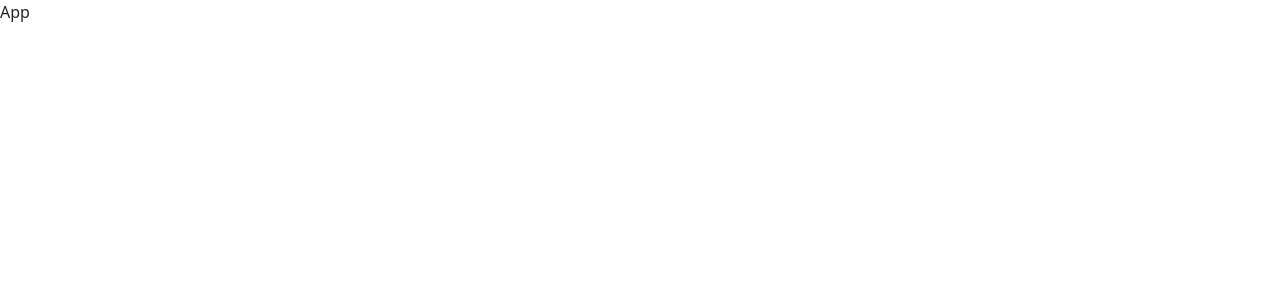
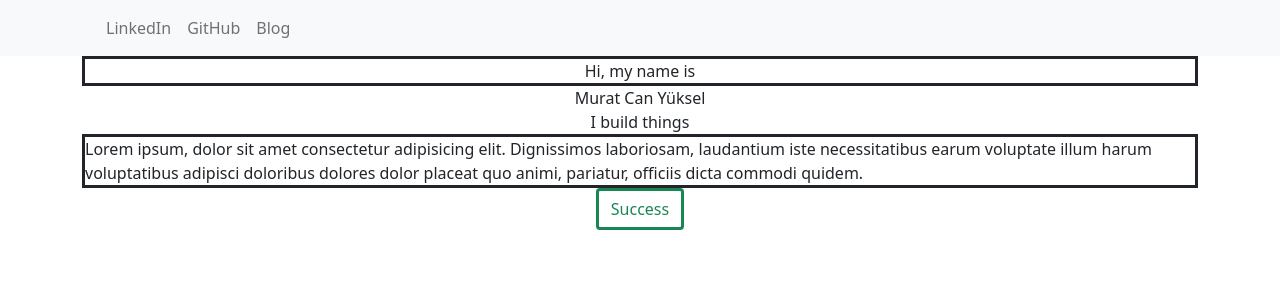
Before and after one commit to muratcan-yuksel/portfolio-brittany, a React (Vite) app: page / in a window 1280 px wide. Shown: the top 300 px of the page. Built offline with nearby package versions, Linux system fonts and the light colour scheme; the HTML template or start-up script is replaced by a standard one.

Commit message:
start with landing

```diff
--- a/src/App.jsx
+++ b/src/App.jsx
@@ -1,8 +1,16 @@
 import React from "react";
 import "bootstrap/dist/css/bootstrap.min.css";
+//components
+import Navbar from "./components/Navbar.jsx";
+import Landing from "./components/Landing.jsx";
 
 const App = () => {
-  return <div>App</div>;
+  return (
+    <div>
+      <Navbar />
+      <Landing />
+    </div>
+  );
 };
 
 export default App;
--- /dev/null
+++ b/src/components/Landing.jsx
@@ -0,0 +1,42 @@
+import React from "react";
+import { Container, Row, Col, Button } from "react-bootstrap";
+import "../styles/landing.css";
+
+const Landing = () => {
+  return (
+    <div>
+      <Container>
+        <Row>
+          <Col xs={12}>
+            <div className="hello d-flex justify-content-center">
+              Hi, my name is
+            </div>
+          </Col>
+          <Col xs={12}>
+            <div className="title d-flex justify-content-center">
+              Murat Can Yüksel
+            </div>
+          </Col>{" "}
+          <Col xs={12}>
+            <div className="title d-flex justify-content-center">
+              I build things
+            </div>
+          </Col>
+          <Col>
+            <div className="para d-flex justify-content-center">
+              Lorem ipsum, dolor sit amet consectetur adipisicing elit.
+              Dignissimos laboriosam, laudantium iste necessitatibus earum
+              voluptate illum harum voluptatibus adipisci doloribus dolores
+              dolor placeat quo animi, pariatur, officiis dicta commodi quidem.
+            </div>
+          </Col>
+          <Col xs={12} className="d-flex justify-content-center">
+            <Button variant="outline-success  ">Success</Button>{" "}
+          </Col>
+        </Row>
+      </Container>
+    </div>
+  );
+};
+
+export default Landing;
--- a/src/components/Navbar.jsx
+++ b/src/components/Navbar.jsx
@@ -1,7 +1,52 @@
 import React from "react";
+// import Button from "react-bootstrap/Button";
+import "bootstrap/dist/css/bootstrap.min.css";
+import { Navbar, Nav, NavDropdown, Container } from "react-bootstrap";
 
-const Navbar = () => {
-  return <div>Navbar</div>;
-};
+function NavbarComp() {
+  return (
+    <Navbar bg="light" expand="lg">
+      <Container clasName="">
+        <Navbar.Brand href="#home">
+          <div>
+            {/* <p>Murat Can Yüksel</p> */}
+            {/* <p>React.js developer</p> */}
+          </div>
+        </Navbar.Brand>
+        <Navbar.Toggle aria-controls="basic-navbar-nav" />
+        <Navbar.Collapse id="basic-navbar-nav">
+          <Nav className="me-auto">
+            <Nav.Link
+              href="https://www.linkedin.com/in/murat-can-y%C3%BCksel-2b1347119/"
+              target="_blank"
+            >
+              LinkedIn
+            </Nav.Link>
+            <Nav.Link href="https://github.com/muratcan-yuksel" target="_blank">
+              GitHub
+            </Nav.Link>
+            <Nav.Link
+              href="https://muratcanyuksel.hashnode.dev/"
+              target="_blank"
+            >
+              Blog
+            </Nav.Link>
+            {/* <NavDropdown title="Dropdown" id="basic-nav-dropdown">
+              <NavDropdown.Item href="#action/3.1">Action</NavDropdown.Item>
+              <NavDropdown.Item href="#action/3.2">
+                Another action
+              </NavDropdown.Item>
+              <NavDropdown.Item href="#action/3.3">Something</NavDropdown.Item>
+              <NavDropdown.Divider />
+              <NavDropdown.Item href="#action/3.4">
+                Separated link
+              </NavDropdown.Item>
+            </NavDropdown> */}
+          </Nav>
+        </Navbar.Collapse>
+      </Container>
+    </Navbar>
+  );
+}
 
-export default Navbar;
+export default NavbarComp;
--- /dev/null
+++ b/src/styles/landing.css
@@ -0,0 +1,9 @@
+.hello {
+  border: solid;
+}
+.para {
+  border: solid;
+}
+.btn {
+  border: solid;
+}
```
